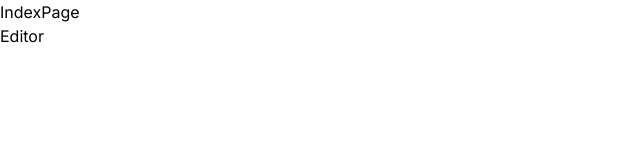
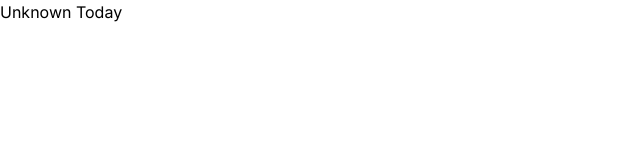
Before and after one commit to Marco3jp/unknown-today, a Next.js app: page / in a window 1280 px wide. Shown: the top 160 px of the page, without its empty margins (0-640 px from the left). Built offline with nearby package versions, Linux system fonts and the light colour scheme.

Commit message:
細々直すところ直した

```diff
--- a/src/app/layout.tsx
+++ b/src/app/layout.tsx
@@ -11,7 +11,7 @@ export const metadata: Metadata = {
 
 export default function RootLayout({children}: { children: React.ReactNode }) {
     return (
-        <html lang="en">
+        <html lang="ja">
         <body className={inter.className}>{children}</body>
         </html>
     )
--- a/src/app/page.tsx
+++ b/src/app/page.tsx
@@ -1,8 +1,7 @@
 export default function IndexPage() {
     return (
         <div>
-            <h1>IndexPage</h1>
-            <a href="./editor">Editor</a>
+            <h1>Unknown Today</h1>
         </div>
     );
 }
```
